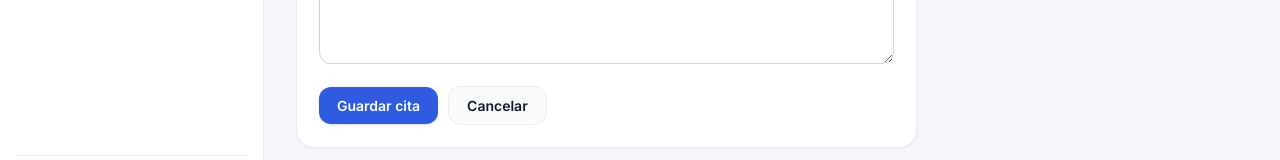
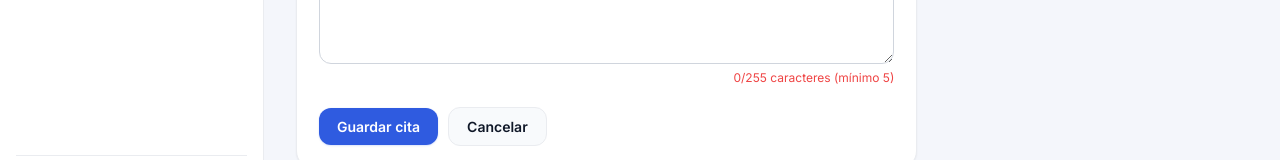
Before and after one commit to Danna0327/clincare-frontend, a React (Vite) app in the folder clincare-frontend-v2/: page /citas/nueva in a window 1280 px wide. Shown: the part 526-686 px from the top of the page. Built offline with nearby package versions, Linux system fonts and the light colour scheme; no server answers; sample sign-in values are in the browser's storage.

Commit message:
Agrego contador de caracteres en motivo de nueva cita

```diff
--- a/clincare-frontend-v2/src/pages/NuevaCitaPage.jsx
+++ b/clincare-frontend-v2/src/pages/NuevaCitaPage.jsx
@@ -2,6 +2,7 @@ import { useState } from "react";
 import { useNavigate } from "react-router-dom";
 import { CalendarPlus } from "lucide-react";
 import { useResource } from "../hooks/useResource";
+import { usePageTitle } from "../hooks/usePageTitle";
 import { citaService } from "../api/citaService";
 import { pacienteService } from "../api/pacienteService";
 import { colaboradorService } from "../api/colaboradorService";
@@ -13,6 +14,7 @@ import { Field, Input, Select, Textarea } from "../components/ui/FormControls";
 import { nombreCompleto } from "../utils/format";
 
 export default function NuevaCitaPage() {
+  usePageTitle("Nueva cita");
   const navigate = useNavigate();
   const { items: pacientesAll, loading: loadingP } = useResource(pacienteService);
   const { items: colaboradoresAll, loading: loadingC } = useResource(colaboradorService);
@@ -126,8 +128,18 @@ export default function NuevaCitaPage() {
                   value={form.motivo}
                   onChange={(e) => setForm({ ...form, motivo: e.target.value })}
                   minLength={5}
+                  maxLength={255}
                   required
                 />
+                <span
+                  style={{
+                    fontSize: 12,
+                    color: form.motivo.length < 5 ? "var(--accent-red)" : "var(--text-muted)",
+                    alignSelf: "flex-end",
+                  }}
+                >
+                  {form.motivo.length}/255 caracteres (mínimo 5)
+                </span>
               </Field>
 
               <div className="full flex-row" style={{ marginTop: 6 }}>
```
